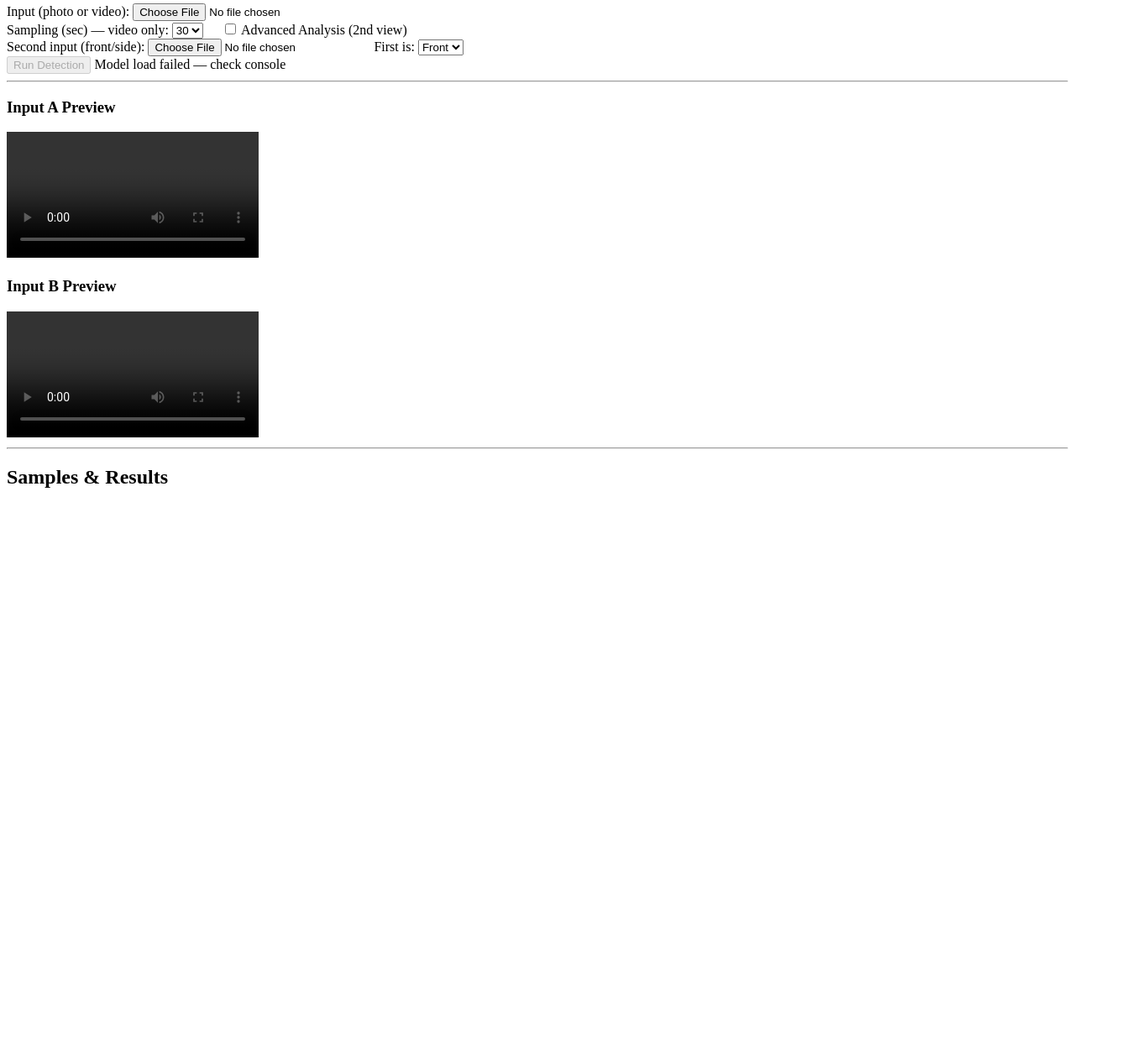
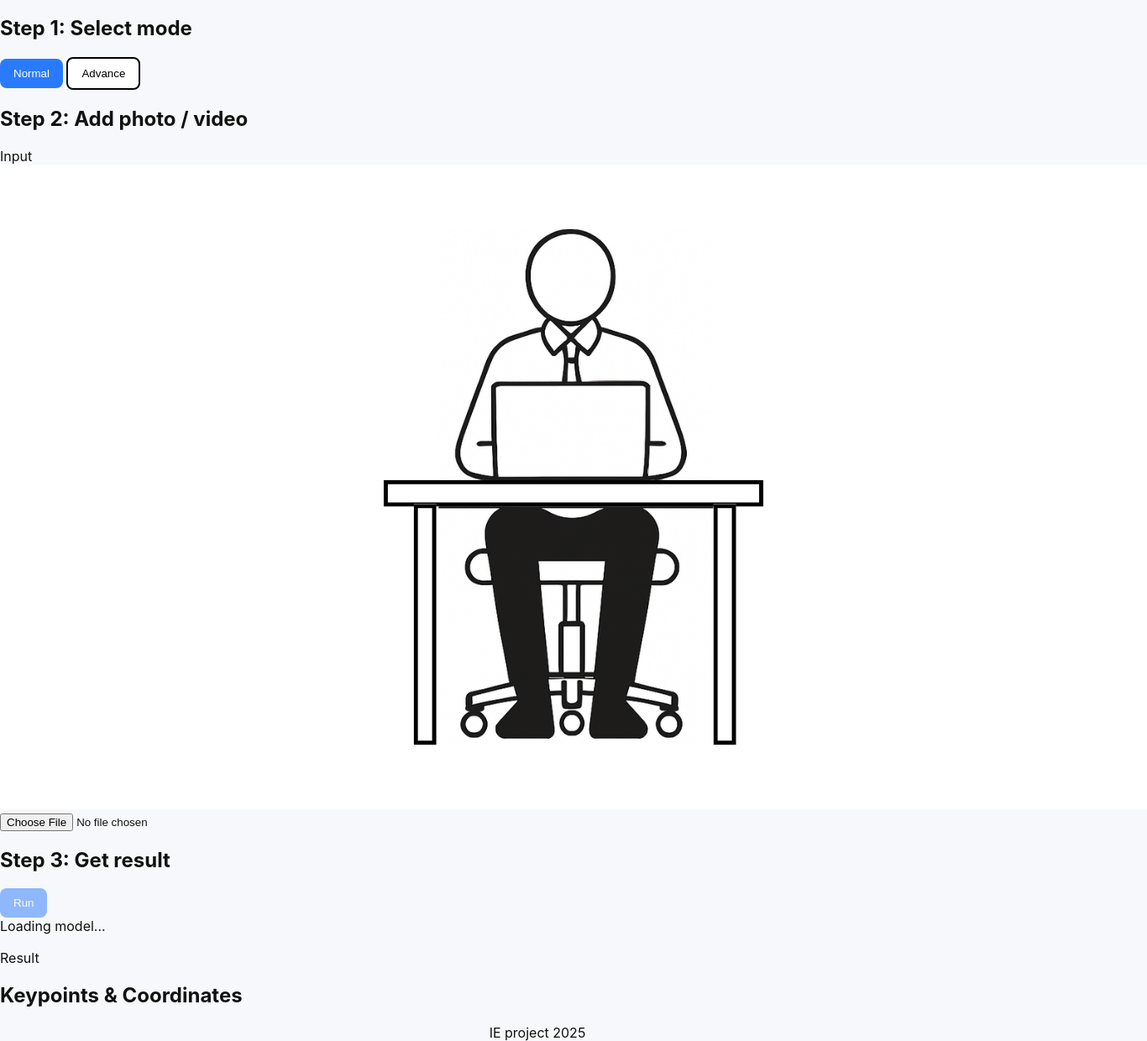
Before and after one commit to langsard/pose, a plain HTML site: page index.html in a window 1280 px wide. Shown: the part 76-1316 px from the top of the page at 84% size, 1366 px wide, since content can reach past the window. Before the commit the page ends 800 px from the top, so only its background shows below. Drawn offline with Linux system fonts and the light colour scheme; a script that the page names is missing.

Commit message:
Update index.html
+mode nm/adv

```diff
--- a/index.html
+++ b/index.html
@@ -3,84 +3,133 @@
 <head>
   <meta charset="utf-8" />
   <meta name="viewport" content="width=device-width,initial-scale=1" />
-  <title>ErgoPose — Single/Advanced (photo or video)</title>
-  <link rel="stylesheet" href="styles.css" />
+  <title>Ergonomic Assessment (MoveNet Thunder)</title>
 
-  <!-- TensorFlow.js + Pose Detection -->
+  <link rel="stylesheet" href="style.css">
 
   <script src="https://cdn.jsdelivr.net/npm/@tensorflow/tfjs@3.21.0"></script>
   <script src="https://cdn.jsdelivr.net/npm/@tensorflow-models/pose-detection"></script>
+</head>
 
-</head>
 <body>
-  <div class="container">
-    <h1>ErgoPose — Photo / Video Ergonomic Sampler</h1>
+  <main class="page">
 
-    <div class="controls">
-      <div class="row">
-        <label>Input (photo or video):</label>
-        <input id="fileA" type="file" accept="image/*,video/*" />
+    <header class="header">
+      <h1>Ergonomic Assessment</h1>
+      <p class="muted">MoveNet Thunder for posture assessment</p>
+    </header>
+
+    <!-- STEP 1: MODE SELECT -->
+    <section class="step">
+      <h2><strong>Step 1:</strong> Select mode</h2>
+
+      <div class="controls">
+        <button id="normalModeBtn" class="btn-primary">Normal</button>
+        <button id="advanceModeBtn" class="btn-primary" style="background:#fff;color:#000;border:2px solid #000;">
+          Advance
+        </button>
       </div>
+    </section>
 
-      <div class="row">
-        <label>Sampling (sec) — video only:</label>
-        <select id="sampling">
-          <option value="5">5</option>
-          <option value="10">10</option>
-          <option value="30" selected>30</option>
-          <option value="60">60</option>
-        </select>
+    <!-- STEP 2: UPLOAD -->
+    <section class="step step-upload">
+      <h2><strong>Step 2:</strong> Add photo / video</h2>
 
-        <label style="margin-left:18px;">
-          <input id="advToggle" type="checkbox" />
-          Advanced Analysis (2nd view)
-        </label>
-      </div>
+      <!-- NORMAL MODE (SINGLE INPUT) -->
+      <div id="normalUpload" class="views-row">
+        <div class="view-card">
+          <div class="box-label">Input</div>
 
-      <div id="advancedArea" class="row hidden">
-        <label>Second input (front/side):</label>
-        <input id="fileB" type="file" accept="image/*,video/*" />
-        <label style="margin-left:12px;">First is:
-          <select id="viewRole">
-            <option value="front">Front</option>
-            <option value="side">Side</option>
-          </select>
-        </label>
-      </div>
+          <div class="image-box">
+            <img id="normalPreviewImg" alt="normal sample" src="examples/front.png">
+          </div>
 
-      <div class="row">
-        <button id="runBtn" disabled>Run Detection</button>
-        <span id="status" class="status">Loading model...</span>
-      </div>
-    </div>
-
-    <hr />
-
-    <div id="previewArea" class="grid">
-      <div class="box">
-        <h3>Input A Preview</h3>
-        <div class="media-box">
-          <video id="videoA" class="media" controls></video>
-          <img id="imgA" class="media" />
+          <input type="file" id="normalInput" accept="image/*,video/*" />
         </div>
       </div>
 
-      <div id="boxB" class="box hidden">
-        <h3>Input B Preview</h3>
-        <div class="media-box">
-          <video id="videoB" class="media" controls></video>
-          <img id="imgB" class="media" />
+      <!-- ADVANCE MODE (FRONT + SIDE) -->
+      <div id="advanceUpload" class="views-row" style="display:none;">
+
+        <!-- FRONT -->
+        <div class="view-card">
+          <div class="box-label">Front view</div>
+
+          <div class="image-box">
+            <img id="frontPreviewImg" alt="front sample" src="examples/front.png">
+          </div>
+
+          <input type="file" id="frontInput" accept="image/*" />
+        </div>
+
+        <!-- SIDE -->
+        <div class="view-card">
+          <div class="box-label">Side view</div>
+
+          <div class="image-box">
+            <img id="sidePreviewImg" alt="side sample" src="examples/side.png">
+          </div>
+
+          <input type="file" id="sideInput" accept="image/*" />
+        </div>
+
+      </div>
+    </section>
+
+    <!-- STEP 3 -->
+    <section class="step step-run">
+      <h2><strong>Step 3:</strong> Get result</h2>
+
+      <div class="controls">
+        <button id="runBtn" class="btn-primary" disabled>Run</button>
+        <div id="modelStatus" class="muted">Loading model...</div>
+      </div>
+
+      <div class="views-row" style="margin-top:18px;">
+        <div class="result-card">
+          <div class="box-label">Result</div>
+          <div class="image-box result-box" id="resultBox"></div>
         </div>
       </div>
-    </div>
+    </section>
 
-    <hr />
+    <section class="step step-table">
+      <h2>Keypoints & Coordinates</h2>
+      <div id="resultsTable"></div>
+      <div id="anglesSummary" style="margin-top:12px;"></div>
+    </section>
 
-    <div id="resultsContainer">
-      <h2>Samples & Results</h2>
-      <div id="samplesGrid" class="samples-grid"></div>
-    </div>
-  </div>
+    <footer class="footer muted" style="text-align:center;margin-top:18px;">
+      IE project 2025
+    </footer>
+
+  </main>
+
+  <!-- MODE TOGGLE LOGIC (UI ONLY) -->
+  <script>
+    const normalBtn = document.getElementById('normalModeBtn');
+    const advanceBtn = document.getElementById('advanceModeBtn');
+    const normalUpload = document.getElementById('normalUpload');
+    const advanceUpload = document.getElementById('advanceUpload');
+
+    normalBtn.onclick = () => {
+      normalUpload.style.display = "flex";
+      advanceUpload.style.display = "none";
+      normalBtn.style.background = "var(--accent)";
+      normalBtn.style.color = "#fff";
+      advanceBtn.style.background = "#fff";
+      advanceBtn.style.color = "#000";
+    };
+
+    advanceBtn.onclick = () => {
+      normalUpload.style.display = "none";
+      advanceUpload.style.display = "flex";
+      advanceBtn.style.background = "var(--accent)";
+      advanceBtn.style.color = "#fff";
+      normalBtn.style.background = "#fff";
+      normalBtn.style.color = "#000";
+    };
+  </script>
 
   <script src="app.js"></script>
 </body>
```
